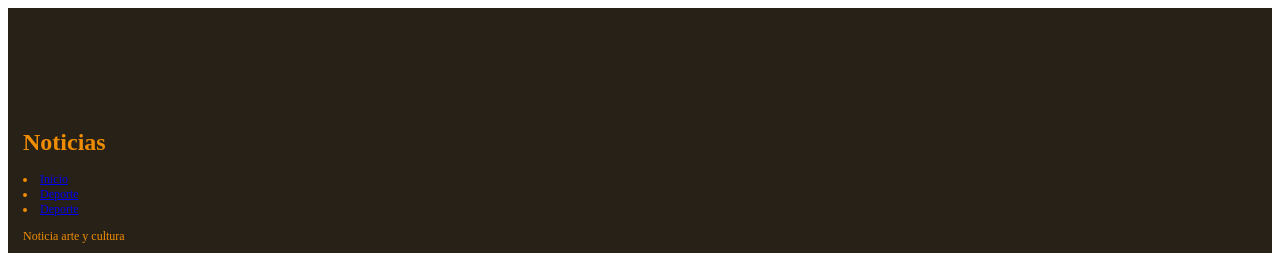
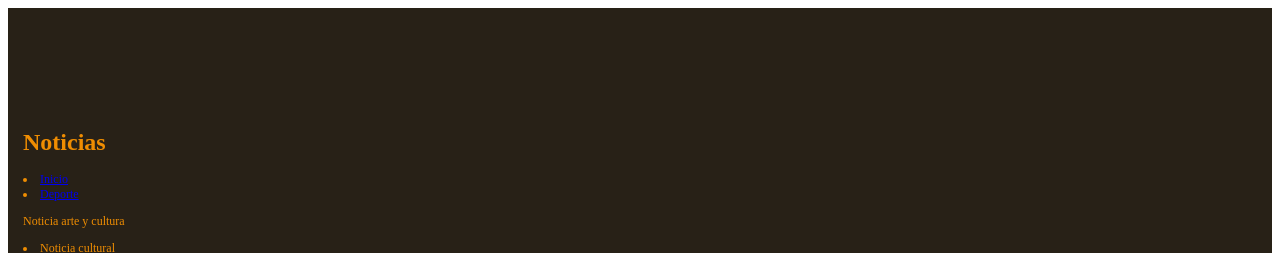
Before and after one commit to Francisco07074/Elfaro2, a plain HTML site: page noticas.html in a window 1280 px wide. Shown: the top 253 px of the page. Drawn offline with Linux system fonts and the light colour scheme.

Commit message:
Update noticas.html

```diff
--- a/noticas.html
+++ b/noticas.html
@@ -22,7 +22,7 @@
    <ul></ul>
     <li><a href="index.html">Inicio</a></li>
      <li><a href="Deporte.html">Deporte</a></li>
-     <li><a href="noticas.html">Deporte</a></li>
+
 
   </nav>
     <p>Noticia arte y cultura</p>
```
